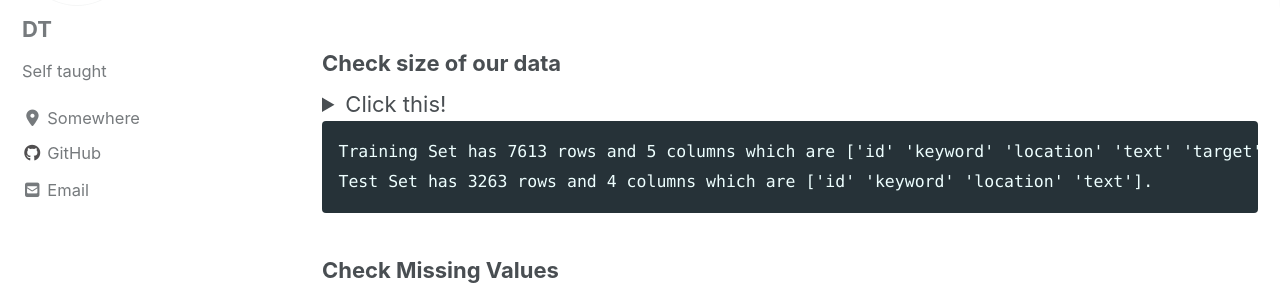
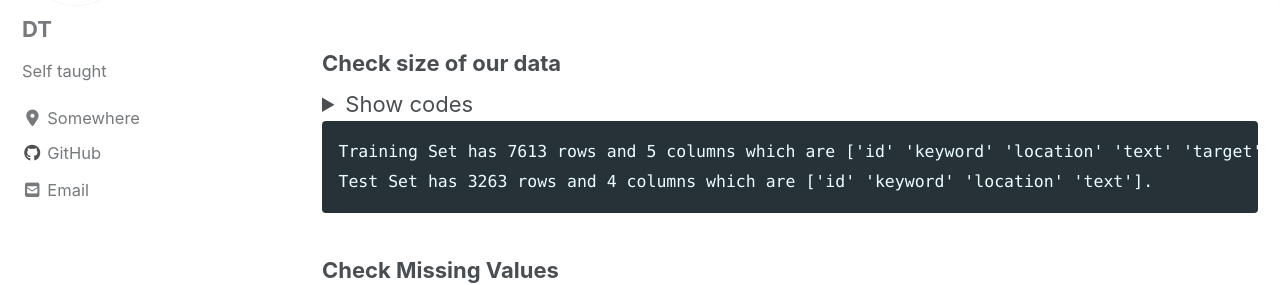
Before and after one commit to DanTran-DS/DanTran-DS.github.io, a Jekyll site: the page built from _posts/2019-12-31-Twitter-NLP.md, in a window 1280 px wide and 900 px high, scrolled down 503 px. Shown: the part 169-454 px from the top of the window. Built offline with Jekyll 4.4.1, drawn with Linux system fonts in a browser that asks for light colours; cached includes are drawn as plain includes; nearby versions of some CDN libraries.

Commit message:
Update 2019-12-31-Twitter-NLP.md

````diff
--- a/_posts/2019-12-31-Twitter-NLP.md
+++ b/_posts/2019-12-31-Twitter-NLP.md
@@ -32,14 +32,17 @@ pd.set_option('display.max_colwidth', 100)
 # EDA
 
 ### Check size of our data
+<details><summary>Show codes</summary>
+<p>
 
-<details><summary>Click this!</summary>
+#### yes, even hidden code blocks!
 
 ```python
 print(f'Training Set has {train.shape[0]} rows and {train.shape[1]} columns which are {train.columns.values}.')
 print(f'Test Set has {test.shape[0]} rows and {test.shape[1]} columns which are {test.columns.values}.')
 
 ```
+</p>
 </details>
 
     Training Set has 7613 rows and 5 columns which are ['id' 'keyword' 'location' 'text' 'target'].
````
Also changed, not shown: other parts of _posts/2019-12-31-Twitter-NLP.md (+3 -4 lines).
